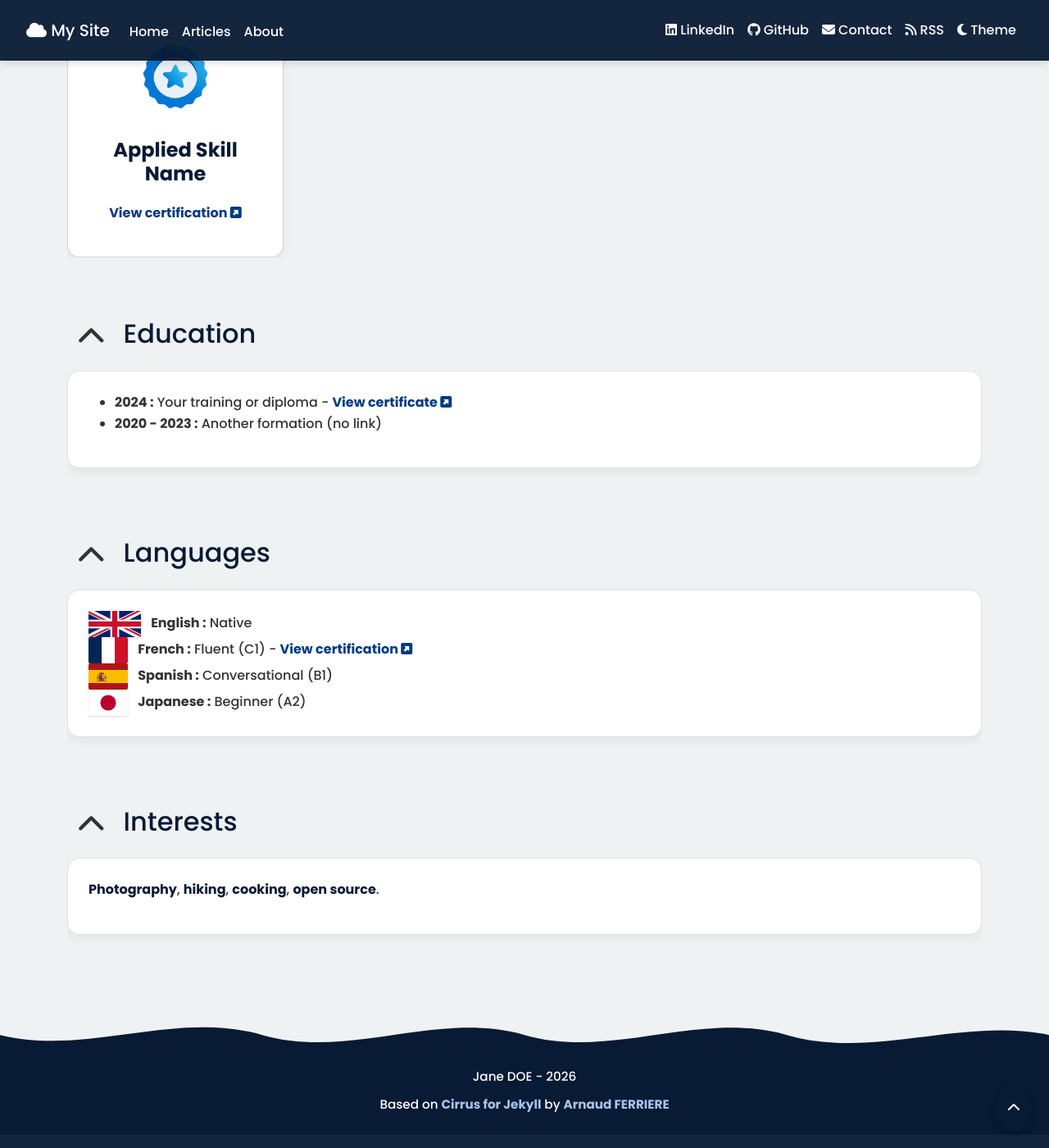
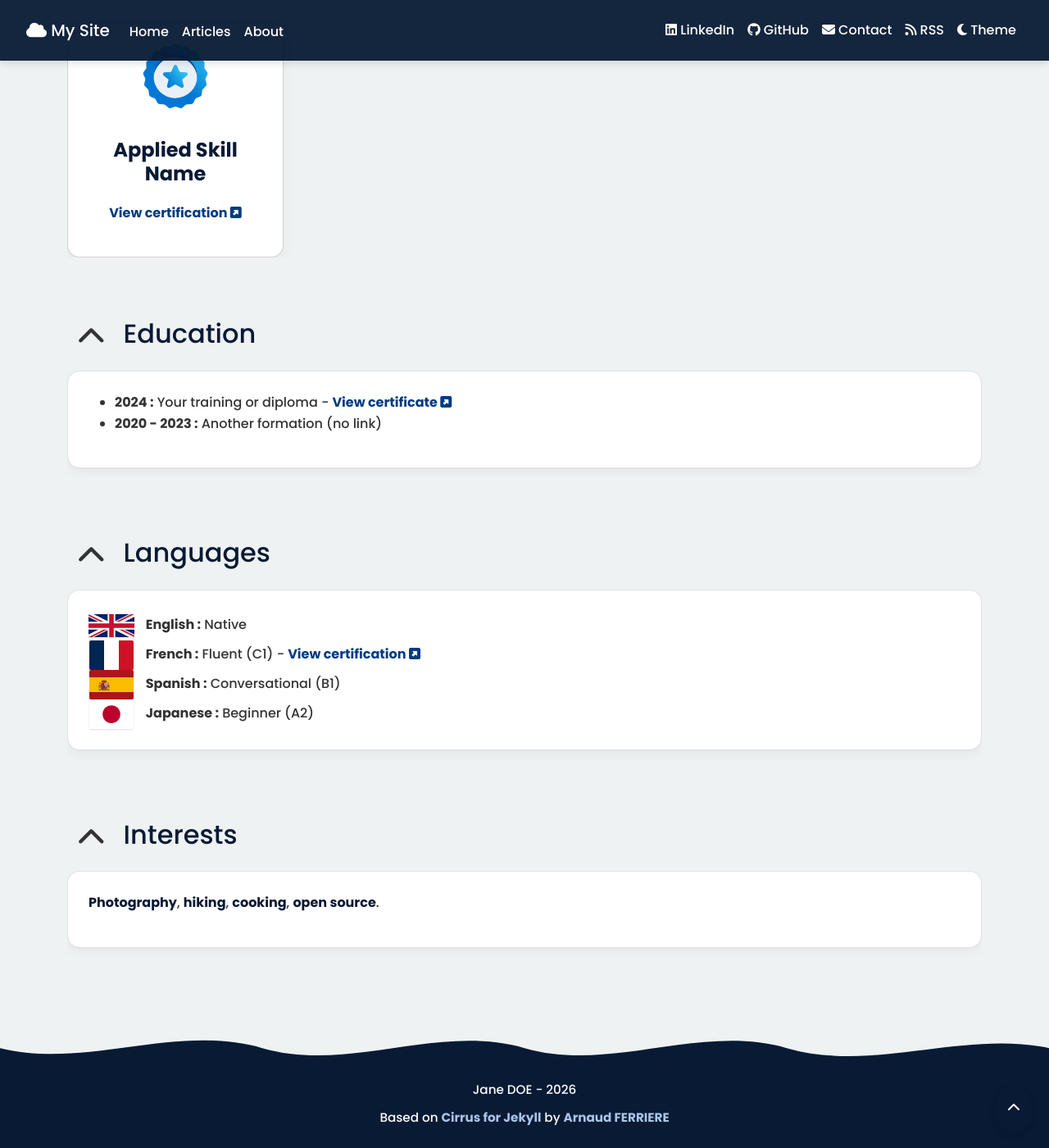
Before and after one commit to Arnaud-Ferriere/Cirrus-for-Jekyll, a Jekyll site: the page built from about.html, in a window 1280 px wide and 1400 px high, scrolled down 2557 px. Shown: the whole window at 82% size. Built offline with Jekyll 4.4.1, drawn with Linux system fonts in a browser that asks for light colours.

Commit message:
fix(about): consistent flag alignment + softer global shadows
Flag alignment:
The previous setup let each <img> render at its natural width (32px
height + auto width) which caused inconsistent text alignment after
the flag (UK 2:1 wider than FR/JP/ES 3:2). Now the flag (image or
emoji) lives inside a fixed 56x36 .lang-flag-slot that centers its
content, so 'English :', 'French :', etc. all start at the same x.

Global shadows:
Replace single-layer shadows with Material-style two-layer shadows
that diffuse light more naturally instead of producing a hard band
under cards.

Light:
- old: 0 6px 12px rgba(0,0,0,0.05)
- new: 0 1px 2px rgba(0,0,0,0.03), 0 6px 16px rgba(0,0,0,0.04)

Hover:
- old: 0 10px 20px rgba(0,0,0,0.1)
- new: 0 2px 4px rgba(0,0,0,0.04), 0 12px 32px rgba(0,0,0,0.08)

Dark mode shadows softened proportionally (kept their relative
intensity vs. light mode but switched to multi-layer).

Touches every card-like surface (home, certs, articles, stacked
cards, code blocks, etc.) — softer feel everywhere.

```diff
--- a/_sass/_dark-mode.scss
+++ b/_sass/_dark-mode.scss
@@ -14,8 +14,8 @@
   --color-text: #d4d8dd;
   --color-text-muted: #8a929b;
   --color-border: #2a3544;
-  --box-shadow-light: 0 6px 12px rgba(0, 0, 0, 0.3);
-  --box-shadow-hover: 0 10px 20px rgba(0, 0, 0, 0.4);
+  --box-shadow-light: 0 1px 2px rgba(0, 0, 0, 0.18), 0 6px 16px rgba(0, 0, 0, 0.22);
+  --box-shadow-hover: 0 2px 4px rgba(0, 0, 0, 0.22), 0 12px 32px rgba(0, 0, 0, 0.32);
 
   /* --- Bootstrap class overrides --- */
   .text-muted { color: var(--color-text-muted) !important; }
--- a/_sass/_experience.scss
+++ b/_sass/_experience.scss
@@ -98,29 +98,31 @@
   margin-right: 10px;
 }
 
-/* Flag emoji and image rendered next to language names on the about page.
-   Both keep their natural aspect ratio with a fixed height for consistency
-   across mixed sources (image SVG, image PNG, emoji). */
+/* Language flags — all rendered inside a fixed-size slot so the text after
+   the flag always starts at the same x-position, regardless of whether the
+   flag is an emoji, a 2:1 SVG (UK) or a 3:2 SVG (FR/ES/JP). The asset
+   inside is centered and scales to fit while keeping its aspect ratio. */
+.lang-flag-slot {
+  display: inline-flex;
+  align-items: center;
+  justify-content: center;
+  width: 56px;
+  height: 36px;
+  margin-right: 0.6rem;
+  vertical-align: middle;
+}
+
 .flag-emoji {
-  display: inline-block;
-  font-size: 2.2rem;
+  font-size: 2rem;
   line-height: 1;
-  width: 48px;
-  text-align: center;
-  vertical-align: middle;
-  margin-right: 0.25rem;
 }
 
 .lang-flag {
-  display: inline-block;
-  height: 32px;
-  width: auto;
-  max-width: 64px;
+  max-height: 100%;
+  max-width: 100%;
   object-fit: contain;
-  vertical-align: middle;
-  margin-right: 0.5rem;
   border-radius: 2px;
-  box-shadow: 0 1px 2px rgba(0, 0, 0, 0.15);
+  box-shadow: 0 1px 2px rgba(0, 0, 0, 0.12);
 }
 
 .poste-title {
--- a/_sass/_variables.scss
+++ b/_sass/_variables.scss
@@ -11,6 +11,8 @@
   --font-main: 'Poppins', sans-serif;
   --spacing-base: 1rem;
   --border-radius: 15px;
-  --box-shadow-light: 0 6px 12px rgba(0, 0, 0, 0.05);
-  --box-shadow-hover: 0 10px 20px rgba(0, 0, 0, 0.1);
+  /* Soft, multi-layer shadows (Material-style) — diffuse light naturally
+     instead of producing a single hard band underneath the element. */
+  --box-shadow-light: 0 1px 2px rgba(0, 0, 0, 0.03), 0 6px 16px rgba(0, 0, 0, 0.04);
+  --box-shadow-hover: 0 2px 4px rgba(0, 0, 0, 0.04), 0 12px 32px rgba(0, 0, 0, 0.08);
 }
--- a/about.html
+++ b/about.html
@@ -273,11 +273,13 @@ permalink: /about/
             <div class="stacked-card">
                 <div class="stacked-card-body">
                     {% for lang in site.data.languages %}
+                    <span class="lang-flag-slot">
                     {% if lang.flag_emoji %}
-                    <span class="flag-emoji" aria-hidden="true">{{ lang.flag_emoji }}</span>
+                      <span class="flag-emoji" aria-hidden="true">{{ lang.flag_emoji }}</span>
                     {% elsif lang.flag %}
-                    <img class="lang-flag" src="{{ lang.flag | relative_url }}" alt="{{ lang.name }}" />
+                      <img class="lang-flag" src="{{ lang.flag | relative_url }}" alt="{{ lang.name }}" />
                     {% endif %}
+                    </span>
                     <strong>{{ lang.name }} :</strong> {{ lang.level }}{% if lang.url %} - <a
                         href="{{ lang.url }}"
                         target="_blank" rel="noopener noreferrer" class="cert-link">{{ lang.link_text }} <i
```
